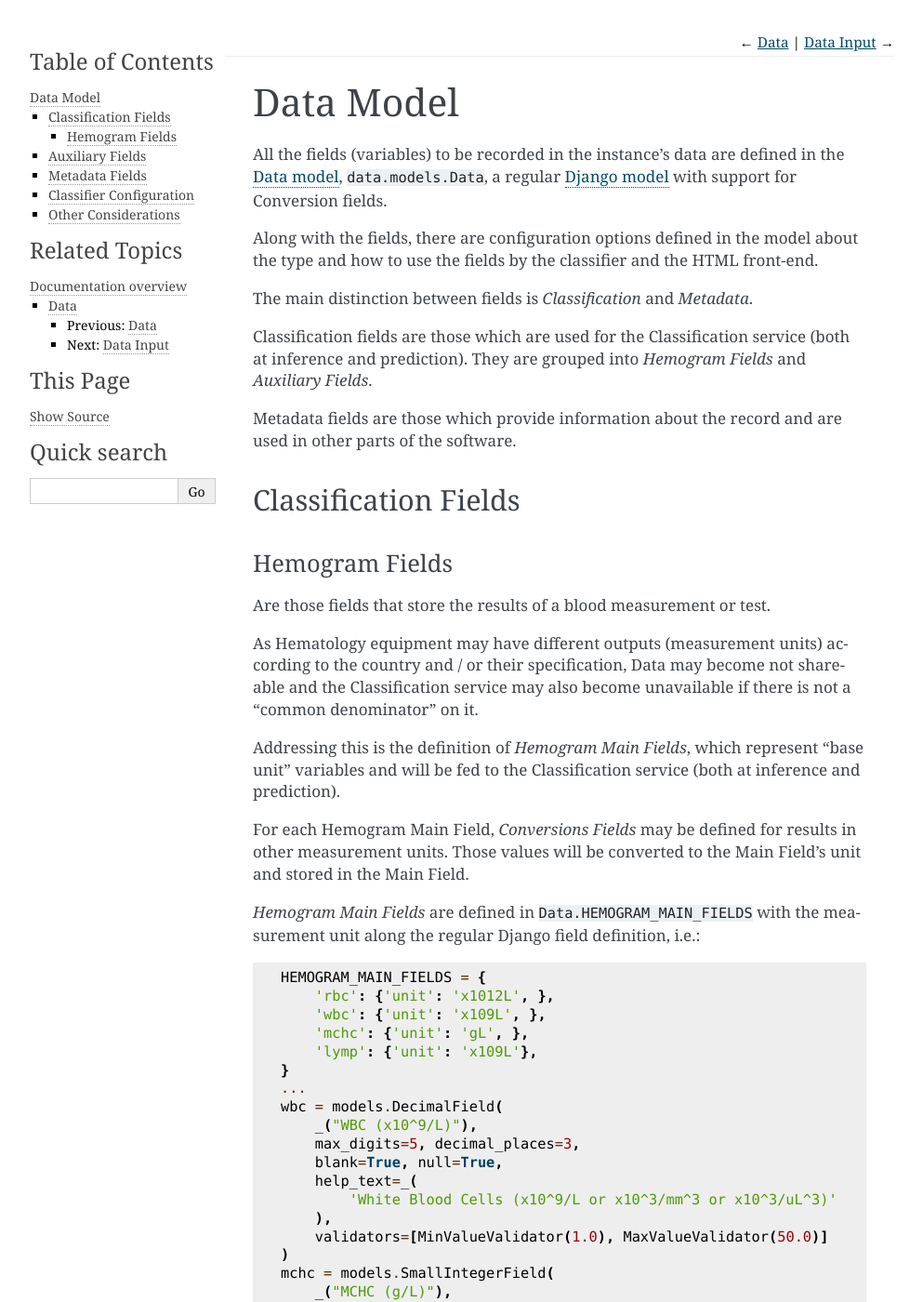
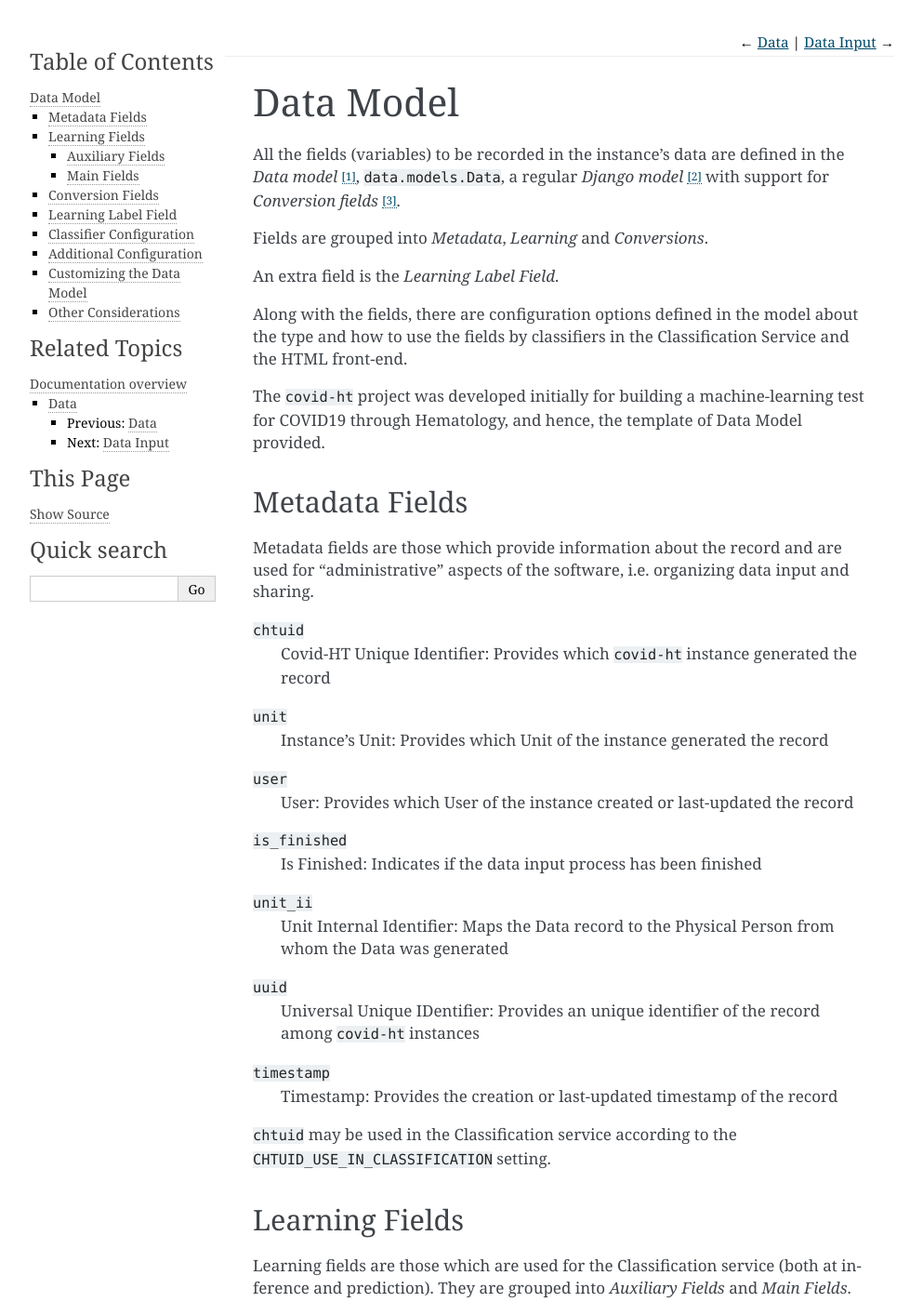
Before and after one commit to math-a3k/covid-ht, a Sphinx documentation site: the page built from docs/data/data_model.rst, in a window 1280 px wide and 1400 px high. Shown: the whole window at 93% size, without its empty margins (148-1141 px from the left). Built offline with Sphinx 7.4.7, drawn with Linux system fonts in a browser that asks for light colours; some of the changed text lies outside the part shown.

Commit message:
Documentation Update (Data Model)

```diff
--- a/docs/data/data_model.rst
+++ b/docs/data/data_model.rst
@@ -4,33 +4,75 @@
 Data Model
 ==========
 
-All the fields (variables) to be recorded in the instance's data are defined in the `Data model`_, ``data.models.Data``, a regular `Django model`_ with support for Conversion fields.
+All the fields (variables) to be recorded in the instance's data are defined in the *Data model* [#data_model_source]_, ``data.models.Data``, a regular *Django model* [#django_model]_ with support for *Conversion fields* [#conversion_fields]_.
 
-Along with the fields, there are configuration options defined in the model about the type and how to use the fields by the classifier and the HTML front-end.
+Fields are grouped into *Metadata*, *Learning* and *Conversions*.
 
-The main distinction between fields is *Classification* and *Metadata*.
+An extra field is the *Learning Label Field*.
 
-Classification fields are those which are used for the Classification service (both at inference and prediction). They are grouped into *Hemogram Fields* and *Auxiliary Fields*.
+Along with the fields, there are configuration options defined in the model about the type and how to use the fields by classifiers in the Classification Service and the HTML front-end.
 
-Metadata fields are those which provide information about the record and are used in other parts of the software.
+The ``covid-ht`` project was developed initially for building a machine-learning test for COVID19 through Hematology, and hence, the template of Data Model provided.
 
-Classification Fields
-=====================
+Metadata Fields
+===============
 
-Hemogram Fields
----------------
+Metadata fields are those which provide information about the record and are used for "administrative" aspects of the software, i.e. organizing data input and sharing.
 
-Are those fields that store the results of a blood measurement or test.
+``chtuid``
+    Covid-HT Unique Identifier: Provides which ``covid-ht`` instance generated the record
 
-As Hematology equipment may have different outputs (measurement units) according to the country and / or their specification, Data may become not shareable and the Classification service may also become unavailable if there is not a "common denominator" on it.
+``unit``
+    Instance's Unit: Provides which Unit of the instance generated the record
 
-Addressing this is the definition of *Hemogram Main Fields*, which represent "base unit" variables and will be fed to the Classification service (both at inference and prediction).
+``user``
+    User: Provides which User of the instance created or last-updated the record
 
-For each Hemogram Main Field, *Conversions Fields* may be defined for results in other measurement units. Those values will be converted to the Main Field's unit and stored in the Main Field.
+``is_finished``
+    Is Finished: Indicates if the data input process has been finished
 
-*Hemogram Main Fields* are defined in ``Data.HEMOGRAM_MAIN_FIELDS`` with the measurement unit along the regular Django field definition, i.e.::
+``unit_ii``
+    Unit Internal Identifier: Maps the Data record to the Physical Person from whom the Data was generated
 
-    HEMOGRAM_MAIN_FIELDS = {
+``uuid``
+    Universal Unique IDentifier: Provides an unique identifier of the record among ``covid-ht`` instances
+
+``timestamp``
+    Timestamp: Provides the creation or last-updated timestamp of the record
+
+``chtuid`` may be used in the Classification service according to the ``CHTUID_USE_IN_CLASSIFICATION`` setting.
+
+
+Learning Fields
+===============
+
+Learning fields are those which are used for the Classification service (both at inference and prediction). They are grouped into *Auxiliary Fields* and *Main Fields*.
+
+Auxiliary Fields
+----------------
+
+Are those which store data which is not a result of a clinical measurement and sometimes it may be obtained prior to sampling. Its purpose is to help the classifier achieve better results with the clinical measurements.
+
+To set a field as Auxiliary, define it in ``Data.AUXILIARY_FIELDS``, i.e.::
+
+    AUXILIARY_FIELDS = [
+        'age', 'sex', 'is_at_altitude', 'is_with_other_conds',
+    ]
+
+Auxiliary fields will be shown before Main fields in the HTML front-end.
+
+Main Fields
+-----------
+
+Are those fields which store a result of a clinical measurement.
+
+As clinical equipment may have different outputs (measurement units) according to the country and / or their specification, Data may become not shareable and the Classification service may also become unavailable if there is not a "common denominator" on it.
+
+Addressing this is the definition of *Main Fields*, which represent "base unit" variables that will be fed to the Classification service (both at inference and prediction).
+
+*Main Fields* are defined in ``Data.MAIN_FIELDS`` with the measurement unit along the regular Django field definition, i.e.::
+
+    MAIN_FIELDS = {
         'rbc': {'unit': 'x1012L', },
         'wbc': {'unit': 'x109L', },
         'mchc': {'unit': 'gL', },
@@ -60,9 +102,14 @@
         validators=[MinValueValidator(0.01), MaxValueValidator(30.0)]
     )
 
-*Conversion Fields* are those which have a ``_U`` in their name and must follow the following naming convention::
+Conversion Fields
+=================
 
-    <hemogram_main_field>_U<measurment_unit>[_R<hemogram_main_field>]
+Addresing the heterogenous units case, for each Main Field, *Conversions Fields* may be defined for results in other measurement units. Those values will be converted to the Main Field's unit and stored in the Main Field besides the original unit.
+
+Conversion Fields are those which have a ``_U`` in their name and must follow the following naming convention::
+
+    <main_field>_U<measurment_unit>[_R<main_field>]
 
 where ``_R`` is optional and reffers to "Relative to Main Field" for addressing percentages-like results, i.e.::
 
@@ -88,106 +135,87 @@
 
 The Conversion Field ``lymph_Upercentage_Rwbc`` will convert its value as the percentage of ``wbc`` and store it in ``lymph`` once the record is saved or the convertion is triggered (if ``wbc`` is 3, and ``lymph_Upercentage_Rwbc`` is 10, ``lymph`` will be 0.3). The fields ``mchc_UgdL`` and ``mchc_UmmolL`` will convert their respective value to g/L and store it ``mchc``.
 
-Conversions are done with the functions defined in `data.conversions`_.
+Conversions are done with the functions defined in ``data.conversions`` [#data_conversions]_. Every Conversion Field should have a unit conversion function to the main unit defined there.
 
-Auxiliary Fields
-================
+Conversion Fields are not fed into the classification service.
 
-Are those that store auxiliary data to the hemogram results. Auxiliary data is information about the patient that is not a result from a blood measurement and its purpose is to help the classifier achieve better results.
+Learning Label Field
+====================
 
-To set a field as Auxiliary, define it in ``Data.AUXILIARY_FIELDS``, i.e.::
+The *Learning Label Field* is the one which contains the presence or absense of the condition which its prediction is meant to be learnt from the Auxiliary and Main fields. It may also be reffered as ``LEARNING_TARGET``.
 
-    AUXILIARY_FIELDS = [
-        'age', 'sex', 'is_at_altitude', 'is_with_other_conds',
-    ]
+It should be a Boolean field, as currently ``covid-ht`` supports binary classification only.
 
-Auxiliary fields will be shown before Hemogram fields in the HTML front-end.
+The label is defined in ``Data.LEARNING_LABELS`` along the regular Django field.
 
-Metadata Fields
-===============
-
-Other fields that are not Hemogram nor Auxiliary are considered Metadata.
-
-``chtuid``
-    Covid-HT Unique Identifier: Provides which ``covid-ht`` instance generated the record
-
-``unit``
-    Instance's Unit: Provides which Unit of the instance generated the record
-
-``user``
-    User: Provides which User of the instance created or last-updated the record
-
-``is_finished``
-    Is Finished: Indicates if the data input process has been finished
-
-``unit_ii``
-    Unit Internal Identifier: Maps the Data record to the Physical Person from whom the Data was generated
-
-``uuid``
-    Universal Unique IDentifier: Provides an unique identifier of the record among ``covid-ht`` instances
-
-``timestamp``
-    Timestamp: Provides the creation or last-updated timestamp of the record
-
-``chtuid`` may be used in the Classification service according to the ``CHTUID_USE_IN_CLASSIFICATION`` setting.
-
+.. note::
+    The Auxiliary and Main fields along with the Label is what the Classification Service regards as an *observation*.
 
 .. _data_model_classifier_configuration:
 
 Classifier Configuration
 ========================
 
-The constants following constants and methods are used by the internal classifier if it is integrated through ``django-ai`` (see :ref:`internal_classifiers`):
-
-``CHTUID_FIELD``
-    Sets which field is used as the instance identifier (used internally).
+The following constants and methods are used additionally to provide a default to the internal classifiers if they are integrated through ``django-ai`` (see :ref:`internal_classifiers`):
 
 ``LEARNING_FIELDS_CATEGORICAL``
-    List of fields used for learning which are `categorical variables`_.
-
-``LEARNING_LABELS``
-    Field containing the label to be learnt to predict by the classifier.
+    List of fields used for learning which are categorical variables [#categorical_variables]_.
 
 ``LEARNING_FIELDS_MONOTONIC_CONSTRAINTS``
-    `Monotonic Constraints`_ for Learning Fields in the ``field: {-1|0|1}`` format separated by a comma and space, i.e. ``"wbc: -1, rbc: 1``. Ommited fields will use 0. Use "None" to ensure no Monotic Constraints. The constraints will be used if the classifier supports them.
+    Monotonic Constraints [#monotonic_constraints]_ for Learning Fields in the ``field: {-1|0|1}`` format separated by a comma and space, i.e. ``"wbc: -1, rbc: 1``. Ommited fields will use 0. Use "None" to ensure no Monotic Constraints. The constraints will be used if the classifier supports them.
 
 ``_get_learning_fields()``
     Returns a list of the fields that will be used by the classifier for learning and prediction.
 
-Those provide a default to the classifiers using the model as data source and can be overridden on a classifier basis in their respective fields, i.e. through the admin interface.
+Those defaults can be overridden on a classifier basis in their respective fields, i.e. through the admin interface.
+
+Additional Configuration
+========================
+
+Other options not otherwise specified:
+
+``CHTUID_FIELD``
+    Sets which field is used as the instance identifier (Metadata).
+
+Customizing the Data Model
+==========================
+
+For adapting the Data model to your needs, the procedure is:
+
+* Add, modify or delete the Django field(s)
+* Reflect the changes in the :ref:`correspondent configuration <data_model_classifier_configuration>` constants if applicable
+* Reflect the changes in the :ref:`correspondent setting <settings>` if applicable
+* Generate the Django migration (``python manage.py makemigrations``)
+* Run the internal test suite (``python manage.py test``)
+* Run the migration (``python manage.py migrate``)
+* Perform inference in the local classifier if applicable
+* Notify other network nodes if applicable
+
+If the altering is in line with the original purpose of the project, consider submitting it to the project for inclusion in the project's upstream as the "general" template.
 
 .. _data_model_considerations:
 
 Other Considerations
 ====================
 
-Hemogram and Auxiliary fields were initially provided as template.
-
-However, :ref:`networking` functionality depends on the Data model.
+:ref:`networking` functionality (Collaboration) depends on the Data model.
 
 If the Data model of your network is not syncronized, network classification and data sharing may fail due to unrecongnized fields or validation.
 
-``covid-ht`` is designed to have all the "possible" fields on the Data model and then select which ones you will input through settings according to the output of your local hematology equipment and your blood testing practices.
+``covid-ht`` is designed to have all the "possible" fields on the Data model and then select which ones you will manually input through settings according to the output of your local equipment and your measurement practices.
 
-The fields that are not used (``fields_na``) are not fed to the classifier when performing inference and won't be taken into account if submitted when classifying (this is not the case of missing values in an observation that will be imputed if the classifier does not suppor NA values - see :ref:`internal_classifiers`).
+The fields that are not used (not submitted at all, ``fields_na``) are not fed to the classifier when performing inference and won't be taken into account if submitted when classifying (this is not the case of missing values in an observation that will be imputed if the classifier does not suppor NA values - see :ref:`internal_classifiers`).
 
-This way, all instances will be able to exchange Data and Classification services, independently of which variables (fields) they effectively recorded.
+This way, all instances the network will be able to exchange Data and Classification services, independently of which variables (fields) they effectively recorded in each one.
 
-If you find yourself with the need of adding or altering a field in the Data model, the procedure is:
-
-* Add or modify the Django field
-* Add the field to the :ref:`correspondent configuration <data_model_classifier_configuration>` constants if applicable
-* Add the field to the :ref:`correspondent setting <settings>` if applicable
-* Generate the Django migration (``python manage.py makemigrations``)
-* Run the internal test suite (``python manage.py test``)
-* Run the migration (``python manage.py migrate``)
-* Perform inference in the local classifier if applicable
-
-If the altering is for the original purpose of the project (see :ref:`beyond_covid19`), consider submitting it to the project for inclusion in the project's upstream as the "general" template.
+If you find yourself with the need of adding or altering a field in the Data model, be sure to notify other instances of your network. Differences in the Data model are shown in Network Node admin.
 
 
-.. _Django model: https://docs.djangoproject.com/en/3.2/topics/db/models/
-.. _Data model: https://github.com/math-a3k/covid-ht/blob/master/data/models.py#L105
-.. _data.conversions: https://github.com/math-a3k/covid-ht/blob/master/data/conversions.py
-.. _categorical variables: https://en.wikipedia.org/wiki/Categorical_variable
-.. _Monotonic Constraints: https://scikit-learn.org/stable/auto_examples/ensemble/plot_monotonic_constraints.html
+.. rubric:: Footnotes
+
+.. [#data_model_source] https://github.com/math-a3k/covid-ht/blob/master/data/models.py
+.. [#django_model] https://docs.djangoproject.com/en/3.2/topics/db/models/
+.. [#conversion_fields] https://github.com/math-a3k/covid-ht/blob/master/data/mixins.py
+.. [#data_conversions] https://github.com/math-a3k/covid-ht/blob/master/data/conversions.py
+.. [#categorical_variables] https://en.wikipedia.org/wiki/Categorical_variable
+.. [#monotonic_constraints] https://scikit-learn.org/stable/auto_examples/ensemble/plot_monotonic_constraints.html
```
